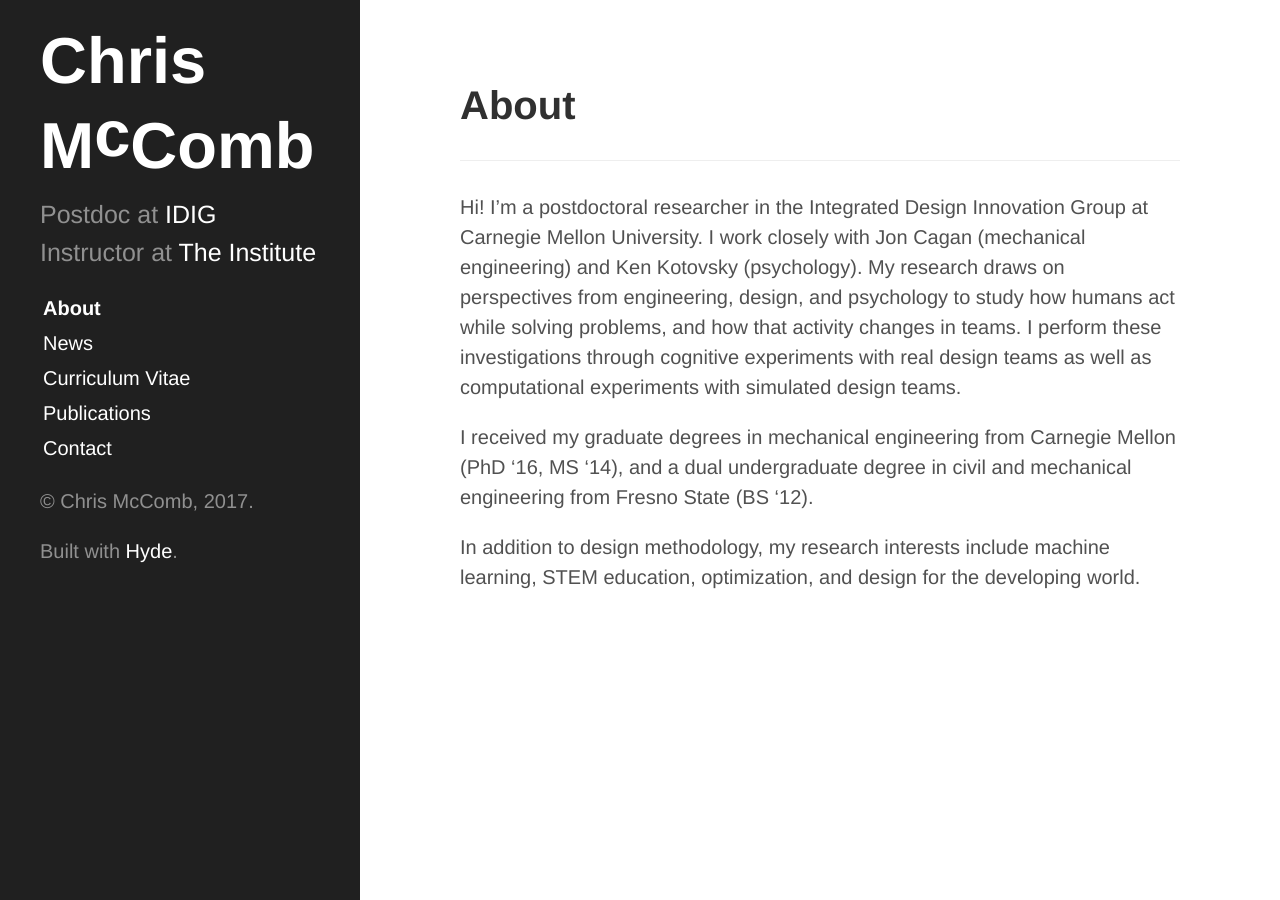
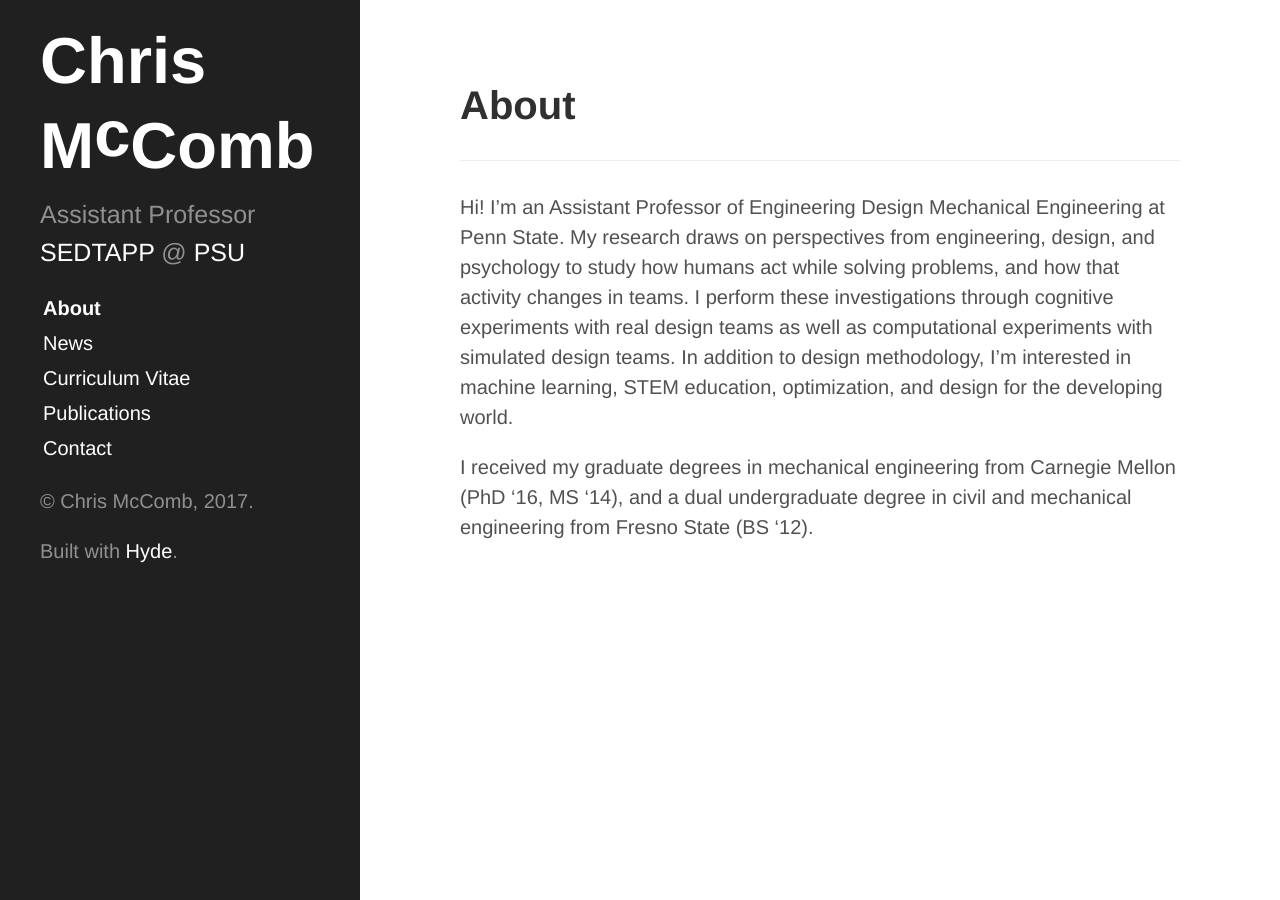
Before and after one commit to cmccomb/cmccomb.github.io, a Jekyll site: the page built from index.md, in a window 1280 px wide. Built offline with Jekyll 4.4.1, drawn with Linux system fonts in a browser that asks for light colours.

Commit message:
2017-08-10:15:44:28

```diff
--- a/_config.yml
+++ b/_config.yml
@@ -5,8 +5,8 @@ permalink:        pretty
 title:		  Chris McComb
 raised:     Chris M<span style="vertical-align:18%">c</span>Comb
 tagline:          ''
-description1:   Postdoc at <a href="http://www.cmu.edu/me/idig/">IDIG</a>
-description2:   Instructor at <a href="https://www.cmu.edu/integrated-innovation/">The Institute</a>
+description1:   Assistant Professor
+description2:   <a href="">SEDTAPP</a> @ <a href="">PSU</a>
 url:              http://www.cmccomb.com
 baseurl:          /
 
@@ -15,7 +15,7 @@ author:
   url:            http://www.cmccomb.com
 
 gems: [classifier-reborn]
-lsi: true
+lsi: false
 
 permalink: /publications/:year/:title/
 
--- a/index.md
+++ b/index.md
@@ -4,8 +4,6 @@ title: About
 permalink: /
 order: 1
 ---
-Hi! I'm a postdoctoral researcher in the Integrated Design Innovation Group at Carnegie Mellon University. I work closely with Jon Cagan (mechanical engineering) and Ken Kotovsky (psychology). My research draws on perspectives from engineering, design, and psychology to study how humans act while solving problems, and how that activity changes in teams. I perform these investigations through cognitive experiments with real design teams as well as computational experiments with simulated design teams.
+Hi! I'm an Assistant Professor of Engineering Design Mechanical Engineering at Penn State.  My research draws on perspectives from engineering, design, and psychology to study how humans act while solving problems, and how that activity changes in teams. I perform these investigations through cognitive experiments with real design teams as well as computational experiments with simulated design teams. In addition to design methodology, I'm interested in machine learning, STEM education, optimization, and design for the developing world.
 
 I received my graduate degrees in mechanical engineering from Carnegie Mellon (PhD '16, MS '14), and a dual undergraduate degree in civil and mechanical engineering from Fresno State (BS '12).
-
-In addition to design methodology, my research interests include machine learning, STEM education, optimization, and design for the developing world.
```
Also changed, not shown: contact.md (+2 -3 lines).
